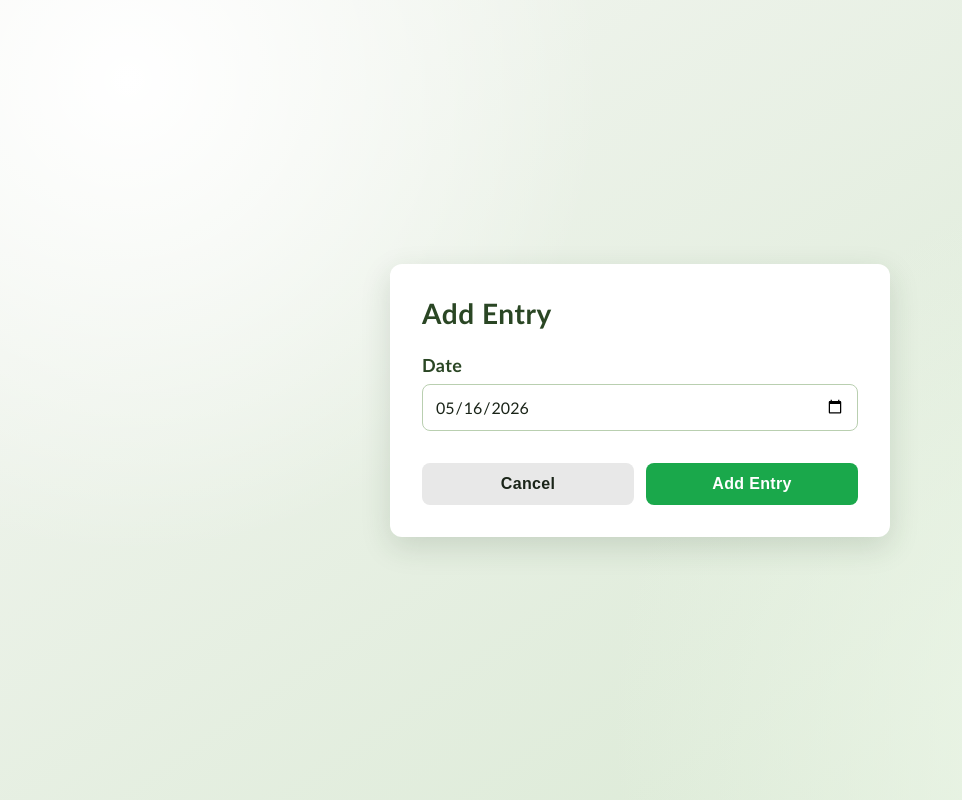
After one commit to jocelo/home-lens, a Flask app: page /add in a window 1280 px wide. The commit adds this page. Shown: the whole page, without its empty margins (0-962 px from the left). Run offline with Flask 3, Linux system fonts and the light colour scheme.

Commit message:
calendar changes
Co-authored-by: Copilot <copilot@github.com>

```diff
--- a/app.py
+++ b/app.py
@@ -105,6 +105,16 @@ def home():
     return render_template('index.html')
 
 
+@app.route('/add')
+def add_entry():
+    """
+    Page to add a new calendar entry.
+    Accepts optional 'date' parameter in format YYYY-MM-DD
+    """
+    date = request.args.get('date', None)
+    return render_template('add.html', date=date)
+
+
 @app.route('/api/youtube-subscribers', methods=['POST'])
 def youtube_subscribers():
     """
--- /dev/null
+++ b/templates/add.html
@@ -0,0 +1,171 @@
+<!DOCTYPE html>
+<html lang="en">
+<head>
+    <meta charset="UTF-8">
+    <meta name="viewport" content="width=device-width, initial-scale=1.0">
+    <title>Add Calendar Entry - Home Lens</title>
+    <link rel="stylesheet" href="{{ url_for('static', filename='css/index.css') }}">
+    <style>
+        body {
+            display: flex;
+            align-items: center;
+            justify-content: center;
+            min-height: 100dvh;
+        }
+
+        .add-entry-container {
+            background: var(--panel);
+            border-radius: 12px;
+            box-shadow: 0 10px 30px rgba(36, 61, 33, 0.15);
+            padding: 32px;
+            max-width: 500px;
+            width: 100%;
+            margin: 10px;
+        }
+
+        .add-entry-container h1 {
+            margin: 0 0 24px;
+            font-size: 28px;
+            color: #2a4624;
+            letter-spacing: 0.02em;
+        }
+
+        .form-group {
+            margin-bottom: 20px;
+            display: flex;
+            flex-direction: column;
+            gap: 8px;
+        }
+
+        .form-group label {
+            font-size: 18px;
+            font-weight: 700;
+            color: #2a4624;
+            letter-spacing: 0.02em;
+        }
+
+        .form-group input[type="date"] {
+            padding: 12px;
+            font-size: 16px;
+            border: 1px solid #b9cfb0;
+            border-radius: 8px;
+            background: #ffffff;
+            color: var(--text-main);
+            font-family: inherit;
+            cursor: pointer;
+        }
+
+        .form-group input[type="date"]:focus {
+            outline: none;
+            border-color: #1f8a3f;
+            box-shadow: 0 0 0 2px rgba(31, 138, 63, 0.1);
+        }
+
+        .button-group {
+            display: flex;
+            gap: 12px;
+            margin-top: 32px;
+        }
+
+        button {
+            flex: 1;
+            padding: 12px 20px;
+            font-size: 16px;
+            font-weight: 700;
+            border: none;
+            border-radius: 8px;
+            cursor: pointer;
+            transition: all 0.2s ease;
+            letter-spacing: 0.02em;
+        }
+
+        .btn-submit {
+            background: #1aa84b;
+            color: white;
+        }
+
+        .btn-submit:hover {
+            background: #128038;
+            transform: translateY(-1px);
+            box-shadow: 0 4px 12px rgba(26, 168, 75, 0.3);
+        }
+
+        .btn-cancel {
+            background: #e8e8e8;
+            color: var(--text-main);
+        }
+
+        .btn-cancel:hover {
+            background: #d5d5d5;
+            transform: translateY(-1px);
+        }
+
+        @media (max-width: 760px) {
+            .add-entry-container {
+                padding: 24px;
+            }
+
+            .add-entry-container h1 {
+                font-size: 24px;
+            }
+
+            .form-group label {
+                font-size: 16px;
+            }
+        }
+    </style>
+</head>
+<body>
+    <main class="add-entry-container">
+        <h1>Add Entry</h1>
+        <form id="addEntryForm" onsubmit="handleSubmit(event)">
+            <div class="form-group">
+                <label for="entryDate">Date</label>
+                <input
+                    type="date"
+                    id="entryDate"
+                    name="date"
+                    required
+                    {% if date %}value="{{ date }}"{% endif %}
+                >
+            </div>
+            <div class="button-group">
+                <button type="button" class="btn-cancel" onclick="goBack()">Cancel</button>
+                <button type="submit" class="btn-submit">Add Entry</button>
+            </div>
+        </form>
+    </main>
+
+    <script>
+        // Set default date to today if not provided
+        function initializeDatePicker() {
+            const dateInput = document.getElementById('entryDate');
+            const urlDate = dateInput.value;
+
+            if (!urlDate) {
+                const today = new Date();
+                const year = today.getFullYear();
+                const month = String(today.getMonth() + 1).padStart(2, '0');
+                const day = String(today.getDate()).padStart(2, '0');
+                dateInput.value = `${year}-${month}-${day}`;
+            }
+        }
+
+        function handleSubmit(event) {
+            event.preventDefault();
+            const dateInput = document.getElementById('entryDate');
+            const selectedDate = dateInput.value;
+
+            // Redirect to home with the selected date
+            window.location.href = `/?date=${selectedDate}`;
+        }
+
+        function goBack() {
+            window.history.back();
+        }
+
+        // Initialize on page load
+        document.addEventListener('DOMContentLoaded', initializeDatePicker);
+    </script>
+</body>
+</html>
```
Also changed, not shown: static/css/index.css (+59 -12 lines), templates/index.html (+69 -10 lines).
